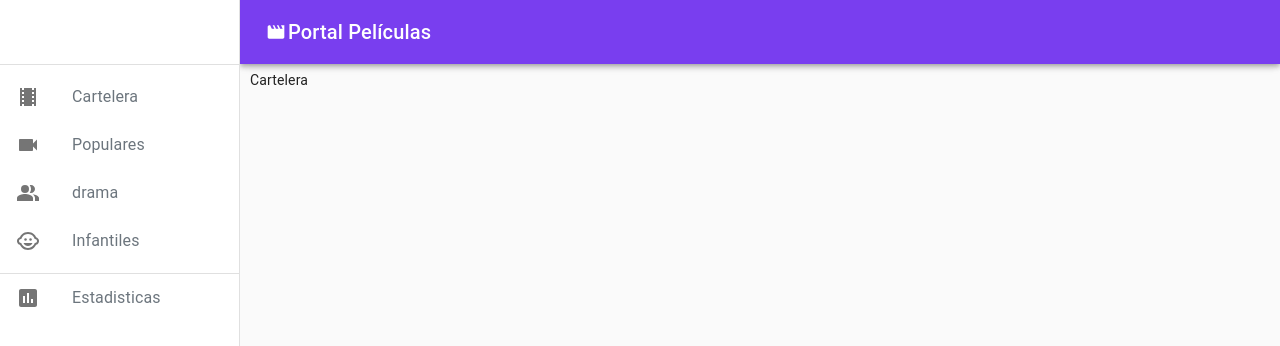
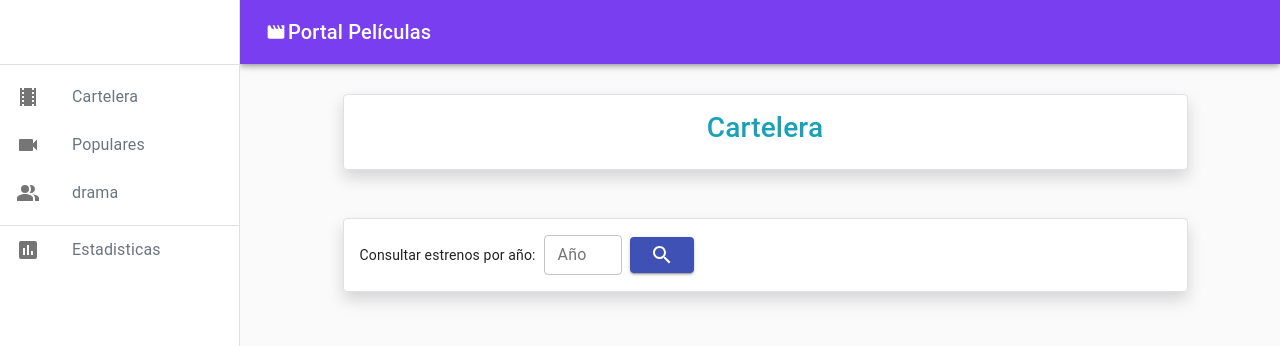
Before and after one commit to djimenezpalacios12/proyecto-final-gen-7-reactjs_dj, a React (Create React App) app: page /cartelera in a window 1280 px wide. Shown: the top 346 px of the page. Built offline with nearby package versions, Linux system fonts and the light colour scheme.

Commit message:
Feature: Seccion Cartelera, segundo request cartelera, componentes nuevos, otros

```diff
--- a/package.json
+++ b/package.json
@@ -12,6 +12,7 @@
     "@testing-library/react": "^11.1.0",
     "@testing-library/user-event": "^12.1.10",
     "axios": "^0.22.0",
+    "formik": "^2.2.9",
     "prop-types": "^15.7.2",
     "react": "^17.0.2",
     "react-dom": "^17.0.2",
--- a/src/client/initalMovies.js
+++ /dev/null
@@ -1,8 +0,0 @@
-import client from "./client";
-
-// Peliculas de Página inicial
-export const categoryList = () => {
-  return client.get(
-    `/discover/movie?sort_by=popularity.desc&api_key=4029d79d74e42928c21cfa6bcdf1eda4`
-  );
-};
--- /dev/null
+++ b/src/client/movies.js
@@ -0,0 +1,15 @@
+import client from "./client";
+
+const api_key = "api_key=4029d79d74e42928c21cfa6bcdf1eda4";
+
+// Peliculas de Página inicial
+export const categoryList = () => {
+  return client.get(`/discover/movie?sort_by=popularity.desc&${api_key}`);
+};
+
+// Cartelera de Peliculas
+export const theatresMovies = (value) => {
+  return client.get(
+    `/discover/movie?primary_release_date.gte=${value}-01-01&primary_release_date.lte=${value}-12-25&${api_key}`
+  );
+};
--- /dev/null
+++ b/src/components/card/Card.js
@@ -0,0 +1,51 @@
+import React from "react";
+import {
+  Card,
+  //CardActions,
+  CardContent,
+  CardMedia,
+  //Button,
+  Typography,
+} from "@material-ui/core";
+
+import "./style.css";
+
+export default function MediaCard({ movies }) {
+  return (
+    <div className="row d-flex justify-content-center">
+      {movies &&
+        movies.map((movie, index) => {
+          return (
+            <div className="col-12 col-lg-3 m-2" key={index}>
+              <Card
+                sx={{ maxWidth: 345 }}
+                className="shadow mb-5 heightCard overflow-scroll"
+              >
+                <CardMedia
+                  component="img"
+                  height="140"
+                  image={`https://image.tmdb.org/t/p/w500/${movie.poster_path}`}
+                  alt={movie.original_title}
+                />
+                <CardContent>
+                  <Typography gutterBottom variant="h5" component="div">
+                    {movie.original_title}
+                  </Typography>
+                  <Typography variant="subtitle2" className="text-secondary">
+                    {movie.release_date}
+                  </Typography>
+                  <Typography variant="body2" className="text-secondary ">
+                    {movie.overview}
+                  </Typography>
+                </CardContent>
+                {/* <CardActions>
+                <Button size="small">Share</Button>
+                <Button size="small">Learn More</Button>
+              </CardActions> */}
+              </Card>
+            </div>
+          );
+        })}
+    </div>
+  );
+}
--- /dev/null
+++ b/src/components/card/style.css
@@ -0,0 +1,3 @@
+.heightCard {
+  height: 400px;
+}
--- /dev/null
+++ b/src/components/inputField/inputField.js
@@ -0,0 +1,17 @@
+import React from "react";
+import { Box, TextField } from "@material-ui/core";
+
+export default function InputField({ ...props }) {
+  return (
+    <Box
+      component="div"
+      sx={{
+        "& > :not(style)": { m: 1, width: "10ch" },
+      }}
+      noValidate
+      autoComplete="off"
+    >
+      <TextField variant="outlined" {...props} />
+    </Box>
+  );
+}
--- a/src/components/menu/menu.js
+++ b/src/components/menu/menu.js
@@ -1,5 +1,4 @@
 import TheatersIcon from "@material-ui/icons/Theaters";
-import ChildCareIcon from "@material-ui/icons/ChildCare";
 import PeopleAltIcon from "@material-ui/icons/PeopleAlt";
 import VideocamIcon from "@material-ui/icons/Videocam";
 
@@ -23,12 +22,6 @@ const listMenu = [
     icon: <PeopleAltIcon />,
     ruta: "/drama",
   },
-  {
-    id: 4,
-    menu: "Infantiles",
-    icon: <ChildCareIcon />,
-    ruta: "/infantiles",
-  },
 ];
 
 export default listMenu;
--- a/src/pages/InitialPage.js
+++ b/src/pages/InitialPage.js
@@ -1,6 +1,6 @@
 import React, { Fragment, useEffect, useState } from "react";
 import { ImageList, ImageListItem, LinearProgress } from "@material-ui/core";
-import { categoryList } from "../client/initalMovies";
+import { categoryList } from "../client/movies";
 import PosterContent from "../components/poster/PosterContent";
 
 const InitialPage = () => {
--- a/src/pages/cartelera/Cartelera.js
+++ b/src/pages/cartelera/Cartelera.js
@@ -1,10 +1,88 @@
-import React, { Fragment } from "react";
+import React, { Fragment, useState, useEffect } from "react";
+import { Formik, Form } from "formik";
+import { LinearProgress, Button } from "@material-ui/core";
+import { Search } from "@material-ui/icons";
+import PosterContent from "../../components/poster/PosterContent";
+import { theatresMovies } from "../../client/movies";
+import MediaCard from "../../components/card/Card";
+import InputField from "../../components/inputField/inputField";
 
 const Cartelera = () => {
+  const [movies, setMovies] = useState([]);
+  const [loading, setLoading] = useState(false);
+
+  const handleSubmit = (values) => {
+    console.log(values.año);
+    if (values.año) {
+      setLoading(true);
+      theatresMovies(values.año)
+        .then((data) => {
+          setMovies(data.results);
+          setLoading(false);
+        })
+        .catch((err) => {
+          console.log(err);
+          setLoading(false);
+        });
+    } else {
+      console.log("Valor Vacio");
+    }
+  };
+
+  console.log(movies);
+
+  // TODO: Mejorar validacion de input
+  // TODO: Corregir scroll de card
+
   return (
-    <Fragment>
-      <div className="margenes">Cartelera</div>
-    </Fragment>
+    <Formik
+      initialValues={{
+        año: "",
+      }}
+      onSubmit={handleSubmit}
+    >
+      {({ values, handleChange }) => {
+        // console.log(values.año.getFullYear());
+
+        return (
+          <Form id="">
+            <div className="margenes">
+              <div className="">{loading ? <LinearProgress /> : null}</div>
+
+              <div className="row d-flex justify-content-center mt-4 m-2">
+                <PosterContent Boostrapt="col-12 col-lg-10 text-center text-info">
+                  <h3>{`Cartelera ${values.año}`}</h3>
+                </PosterContent>
+
+                <PosterContent Boostrapt="col-12 col-lg-10 text-center d-flex align-items-center">
+                  <span>Consultar estrenos por año: </span>
+                  <InputField
+                    id="año"
+                    name="año"
+                    type="text"
+                    fullWidth
+                    label="Año"
+                    margin="none"
+                    size="small"
+                    value={values.año}
+                    onChange={handleChange}
+                    className="mx-2"
+                  />
+
+                  <Button type="submit" variant="contained" color="primary">
+                    <Search />
+                  </Button>
+                </PosterContent>
+
+                <div className="">
+                  <MediaCard movies={movies} />
+                </div>
+              </div>
+            </div>
+          </Form>
+        );
+      }}
+    </Formik>
   );
 };
 
--- a/src/pages/infantiles/Infantiles.js
+++ /dev/null
@@ -1,11 +0,0 @@
-import React, { Fragment } from "react";
-
-const Infantiles = () => {
-  return (
-    <Fragment>
-      <div className="margenes">Infantiles</div>
-    </Fragment>
-  );
-};
-
-export default Infantiles;
--- a/src/routes/App.js
+++ b/src/routes/App.js
@@ -6,7 +6,6 @@ import InitialPage from "../pages/InitialPage";
 import Cartelera from "../pages/cartelera/Cartelera";
 import Populares from "../pages/populares/Populares";
 import Drama from "../pages/drama/Drama";
-import Infantiles from "../pages/infantiles/Infantiles";
 import Estadisticas from "../pages/estadisticas/Estadisticas";
 
 import "../App.css";
@@ -21,7 +20,6 @@ const App = () => {
           <Route exact path="/cartelera" component={Cartelera} />
           <Route exact path="/populares" component={Populares} />
           <Route exact path="/drama" component={Drama} />
-          <Route exact path="/infantiles" component={Infantiles} />
           <Route exact path="/estadisticas" component={Estadisticas} />
 
           <Route component={NotFound} />
```
Also changed, not shown: 1 other file (tests, documents, lock files or other folders).
